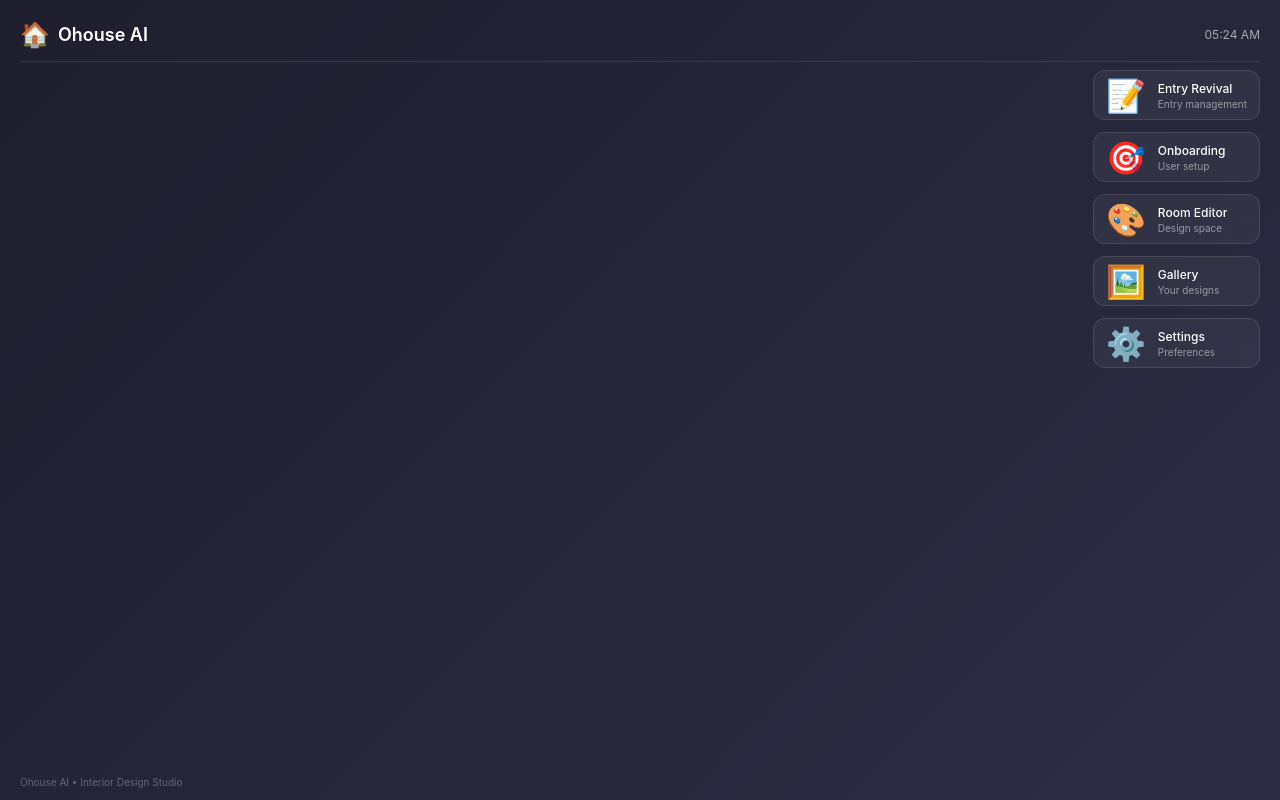
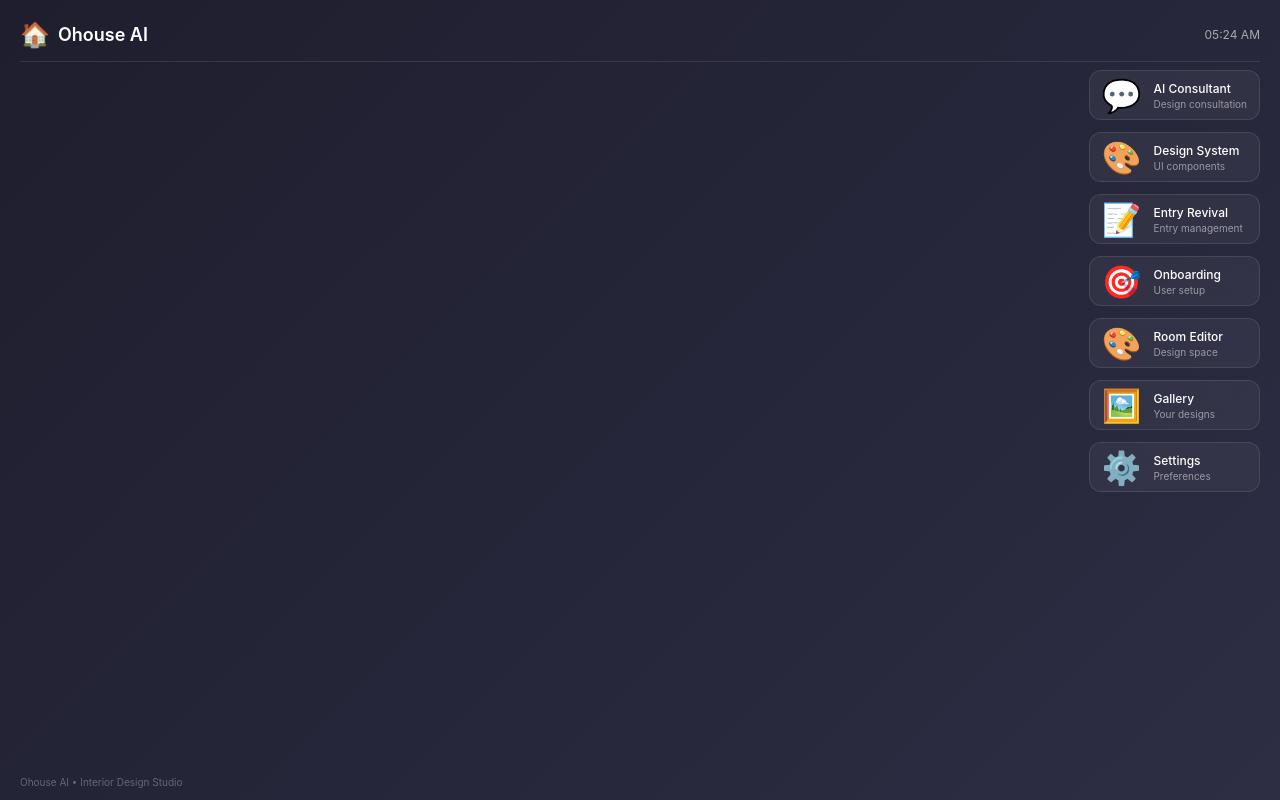
Before and after one commit to ilwonyoon/ohouse_ai_main, a Next.js app in the folder projects/ohouse-ai-app/: page / in a window 1280 px wide. Built offline with nearby package versions, Linux system fonts and the light colour scheme.

Commit message:
feat: Add Design System entry point to home desktop
- Add Design System navigation link to main desktop app menu
- Position between AI Consultant and Entry Revival
- Links to /design-system route for component library access

```diff
--- a/projects/ohouse-ai-app/src/components/desktop/Desktop.tsx
+++ b/projects/ohouse-ai-app/src/components/desktop/Desktop.tsx
@@ -4,6 +4,18 @@ import { css } from '@emotion/react';
 import AppIcon from './AppIcon';
 
 const APPS = [
+  {
+    name: 'AI Consultant',
+    icon: '💬',
+    href: '/ai-consultant',
+    description: 'Design consultation',
+  },
+  {
+    name: 'Design System',
+    icon: '🎨',
+    href: '/design-system',
+    description: 'UI components',
+  },
   {
     name: 'Entry Revival',
     icon: '📝',
```
